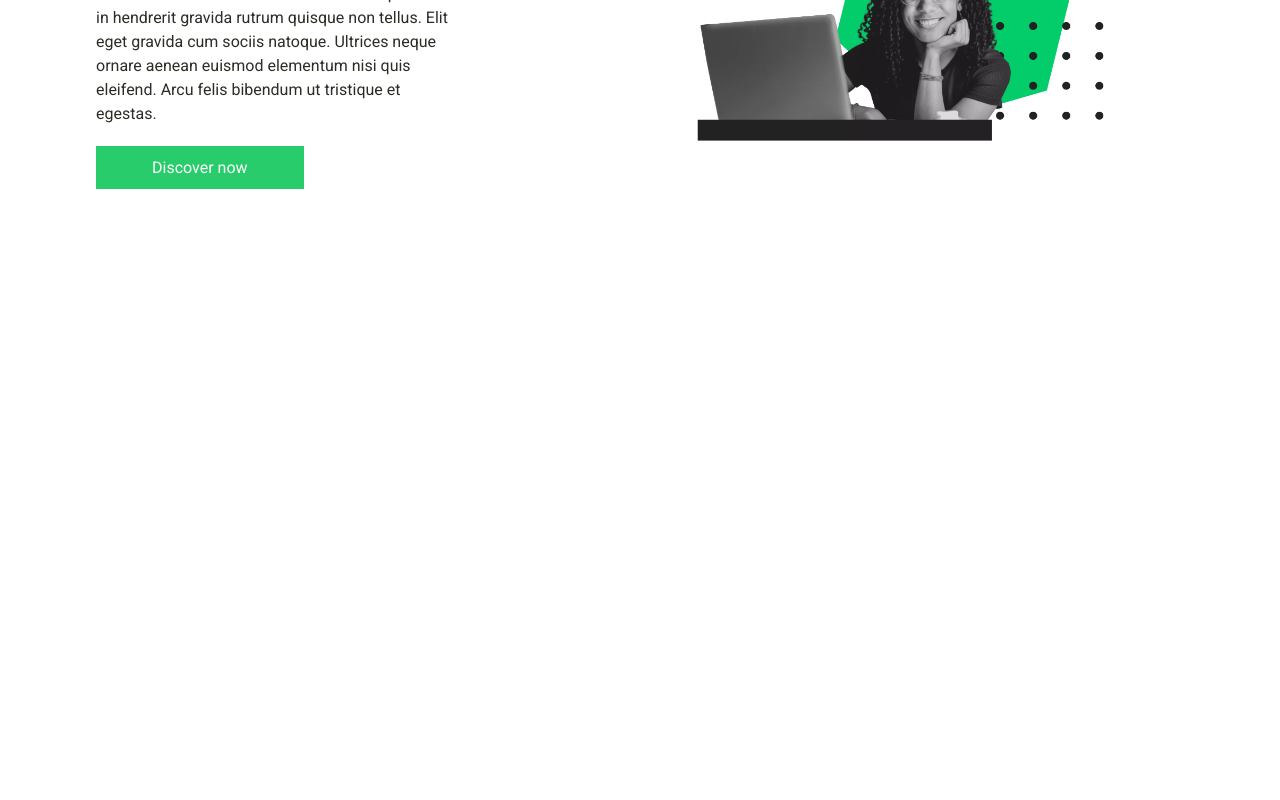
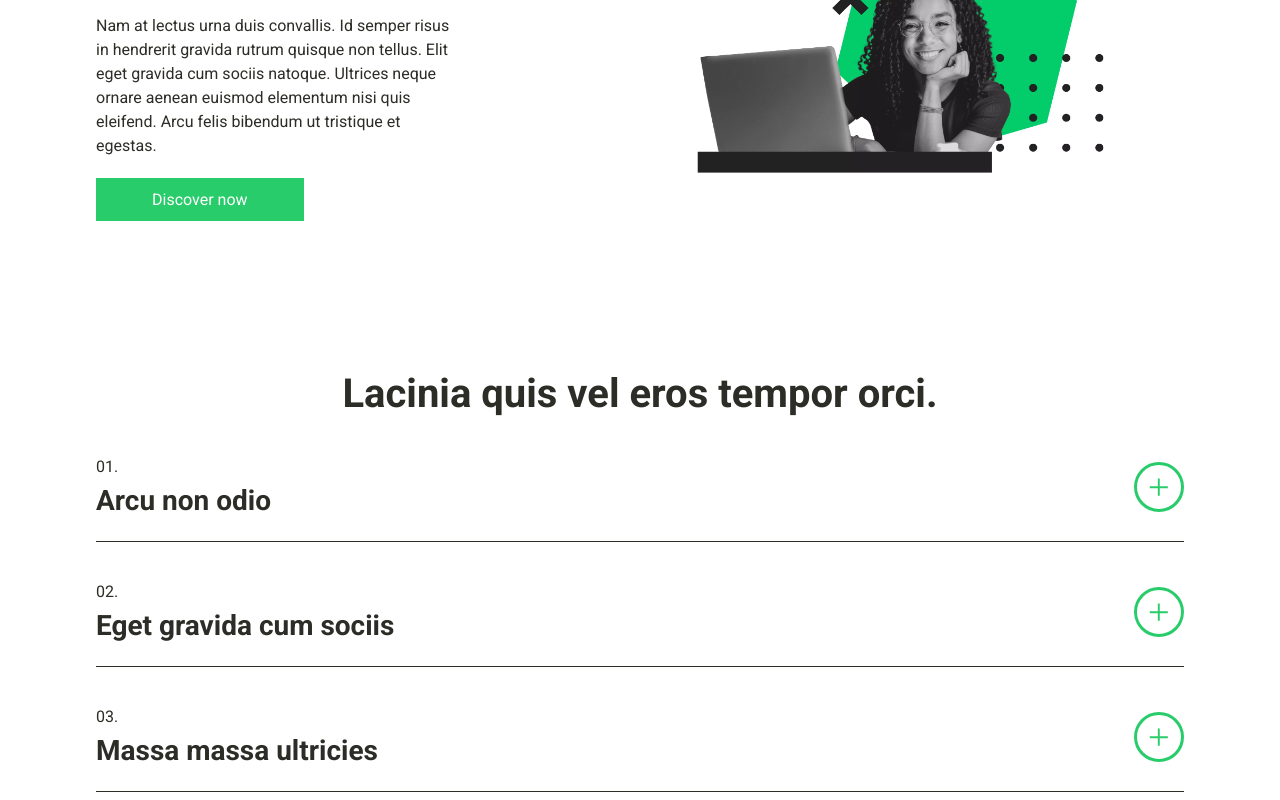
Before and after one commit to EmP33/future-one, a React (Create React App) app: page / in a window 1280 px wide. Shown: the part 394-1194 px from the top of the page. Before the commit the page ends 800 px from the top, so only its background shows below. Built offline with nearby package versions, Linux system fonts and the light colour scheme.

Commit message:
Add FAQ section and styling

```diff
--- a/src/components/Header/Header.styles.ts
+++ b/src/components/Header/Header.styles.ts
@@ -5,11 +5,11 @@ export const Wrapper = styled.header`
   display: grid;
   grid-template-columns: max-content 1fr;
   min-height: 100px;
-  margin-top: 2rem;
+  margin-top: 4rem;
 
   @media only screen and (max-width: 1200px) {
     min-height: 0;
-    margin-top: 1rem;
+    margin-top: 2rem;
   }
 
   .header-logo {
--- /dev/null
+++ b/src/components/QuestionBlock/QuestionBlock.styles.ts
@@ -0,0 +1,73 @@
+import styled from "styled-components";
+
+export const Wrapper = styled.div<{ showDetails: boolean }>`
+  border-bottom: 1px solid var(--color-text);
+  display: grid;
+
+  .question-answer {
+    display: grid;
+    grid-template-columns: 1fr max-content;
+    row-gap: 0.5rem;
+    height: 100%;
+    padding: 1.5rem 0;
+    cursor: pointer;
+    transition: all 0.1s linear;
+    background: ${({ showDetails }) =>
+      showDetails ? "var(--color-primary)" : "transparent"};
+    color: var(--color-secondary);
+
+    &:hover {
+      background-color: var(--color-primary);
+      color: var(--color-secondary);
+    }
+
+    & span {
+      display: block;
+    }
+
+    & h3 {
+      font-weight: bold;
+      font-size: 28px;
+      grid-row: 2;
+    }
+    & button {
+      grid-row: span 2;
+      display: flex;
+      align-self: center;
+      align-items: center;
+      justify-content: center;
+      height: 50px;
+      width: 50px;
+      font-size: 1.6rem;
+      border-radius: 50%;
+      border: 3px solid var(--color-green);
+      background: transparent;
+      color: var(--color-green);
+      transform: ${({ showDetails }) =>
+        showDetails ? "rotate(0)" : "rotate(-90deg)"};
+      transition: all 0.15s linear;
+      cursor: pointer;
+
+      @media only screen and (max-width: 600px) {
+        height: 45px;
+        width: 45px;
+      }
+    }
+  }
+
+  .hidden-content {
+    display: block;
+    color: var(--font-color-1);
+    max-height: ${({ showDetails }) => (showDetails ? "100px" : 0)};
+    overflow: hidden;
+    transition: max-height 0.3s ease-in, padding 0.4s linear;
+
+    @media only screen and (max-width: 600px) {
+      overflow: auto;
+    }
+
+    & > p {
+      padding: 0.5rem 0 2rem;
+    }
+  }
+`;
--- /dev/null
+++ b/src/components/QuestionBlock/QuestionBlock.tsx
@@ -0,0 +1,31 @@
+import React, { useState } from "react";
+import { Wrapper } from "./QuestionBlock.styles";
+import { AiOutlinePlus, AiOutlineMinus } from "react-icons/ai";
+import { IQuestion } from "../../pages/Home";
+
+interface IProps {
+  question: IQuestion;
+}
+
+const QuestionBlock: React.FC<IProps> = ({
+  question: { id, answer, question },
+}) => {
+  const [showDetails, setShowDetails] = useState(false);
+
+  return (
+    <Wrapper showDetails={showDetails}>
+      <div className="question-answer">
+        <span>{id}.</span>
+        <h3>{question}</h3>
+        <button onClick={() => setShowDetails((prev) => !prev)}>
+          {showDetails ? <AiOutlineMinus /> : <AiOutlinePlus />}
+        </button>
+      </div>
+      <div className="hidden-content">
+        <p>{answer}</p>
+      </div>
+    </Wrapper>
+  );
+};
+
+export default QuestionBlock;
--- a/src/pages/Home/Home.styles.ts
+++ b/src/pages/Home/Home.styles.ts
@@ -67,4 +67,38 @@ export const Wrapper = styled.div`
       }
     }
   }
+
+  .faq {
+    margin-top: 2.5rem;
+
+    @media only screen and (max-width: 1200px) {
+      margin-top: 1.75rem;
+    }
+
+    @media only screen and (max-width: 900px) {
+      margin-top: 4rem;
+    }
+
+    &__title {
+      font-size: 2.5rem;
+      text-align: center;
+
+      @media only screen and (max-width: 900px) {
+        font-size: 2.25rem;
+      }
+
+      @media only screen and (max-width: 600px) {
+        font-size: 2rem;
+      }
+    }
+
+    &-content {
+      margin: 1rem 0;
+      display: grid;
+      grid-template-columns: 1fr;
+      row-gap: 1rem;
+      column-gap: 2rem;
+      align-items: center;
+    }
+  }
 `;
--- a/src/pages/Home/index.tsx
+++ b/src/pages/Home/index.tsx
@@ -3,6 +3,34 @@ import Layout from "../../components/Layout/Layout";
 import { PrimaryButton } from "../../Global.styles";
 import { Wrapper } from "./Home.styles";
 import hero from "../../assets/hero.webp";
+import QuestionBlock from "../../components/QuestionBlock/QuestionBlock";
+
+export interface IQuestion {
+  id: string;
+  question: string;
+  answer: string;
+}
+
+const questions: IQuestion[] = [
+  {
+    id: "01",
+    question: "Arcu non odio",
+    answer:
+      "Sapien nec sagittis aliquam malesuada bibendum. Tempor nec feugiat nisl pretium.",
+  },
+  {
+    id: "02",
+    question: "Eget gravida cum sociis",
+    answer:
+      "Sapien nec sagittis aliquam malesuada bibendum. Tempor nec feugiat nisl pretium.",
+  },
+  {
+    id: "03",
+    question: "Massa massa ultricies ",
+    answer:
+      "Sapien nec sagittis aliquam malesuada bibendum. Tempor nec feugiat nisl pretium.",
+  },
+];
 
 const Home = () => {
   return (
@@ -27,6 +55,14 @@ const Home = () => {
             <img src={hero} alt="smiling woman" width="100%" height="100%" />
           </div>
         </section>
+        <section className="faq">
+          <h2 className="faq__title">Lacinia quis vel eros tempor orci.</h2>
+          <div className="faq-content">
+            {questions.map((question) => (
+              <QuestionBlock key={question.id} question={question} />
+            ))}
+          </div>
+        </section>
       </Wrapper>
     </Layout>
   );
```
